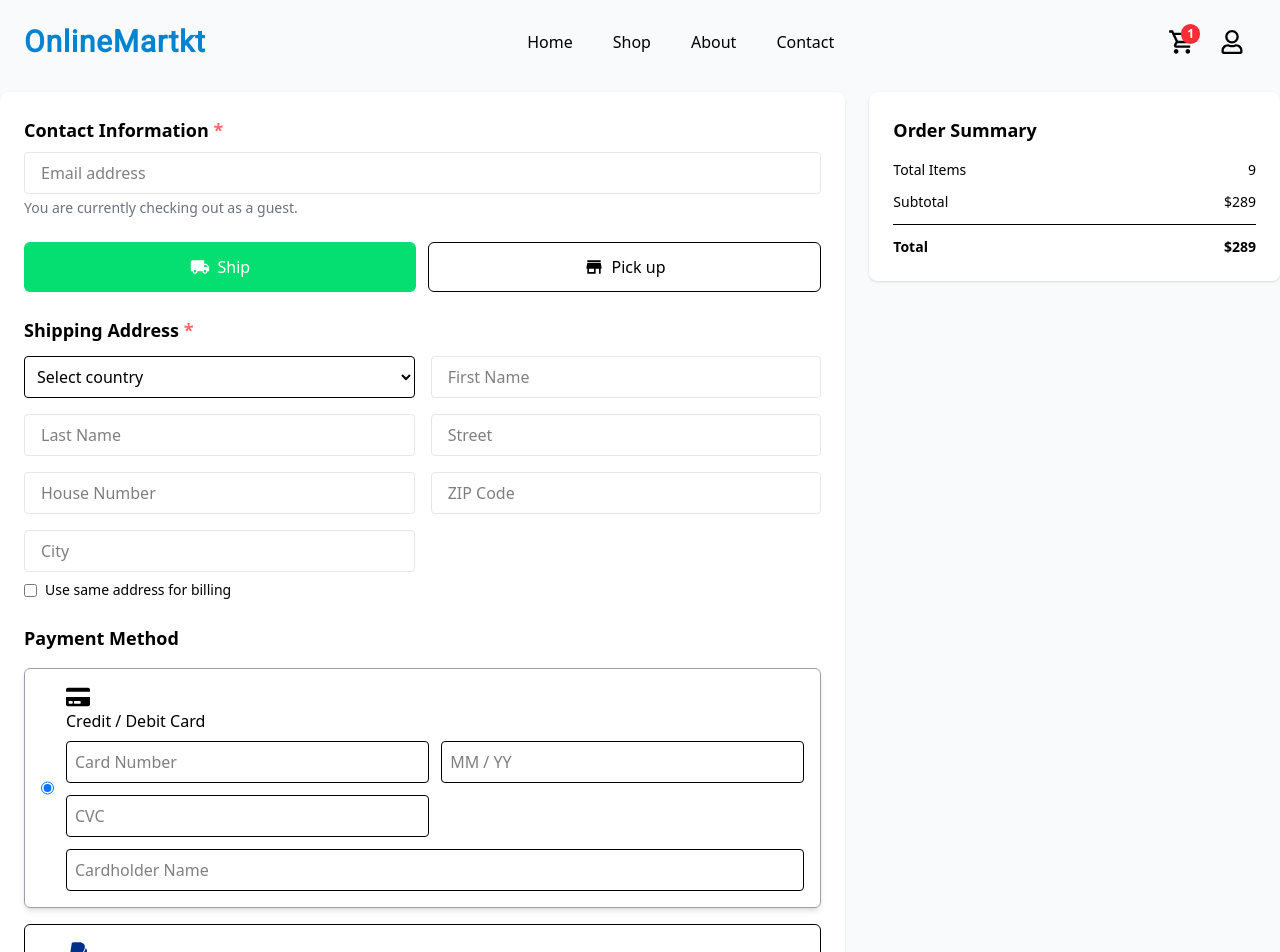
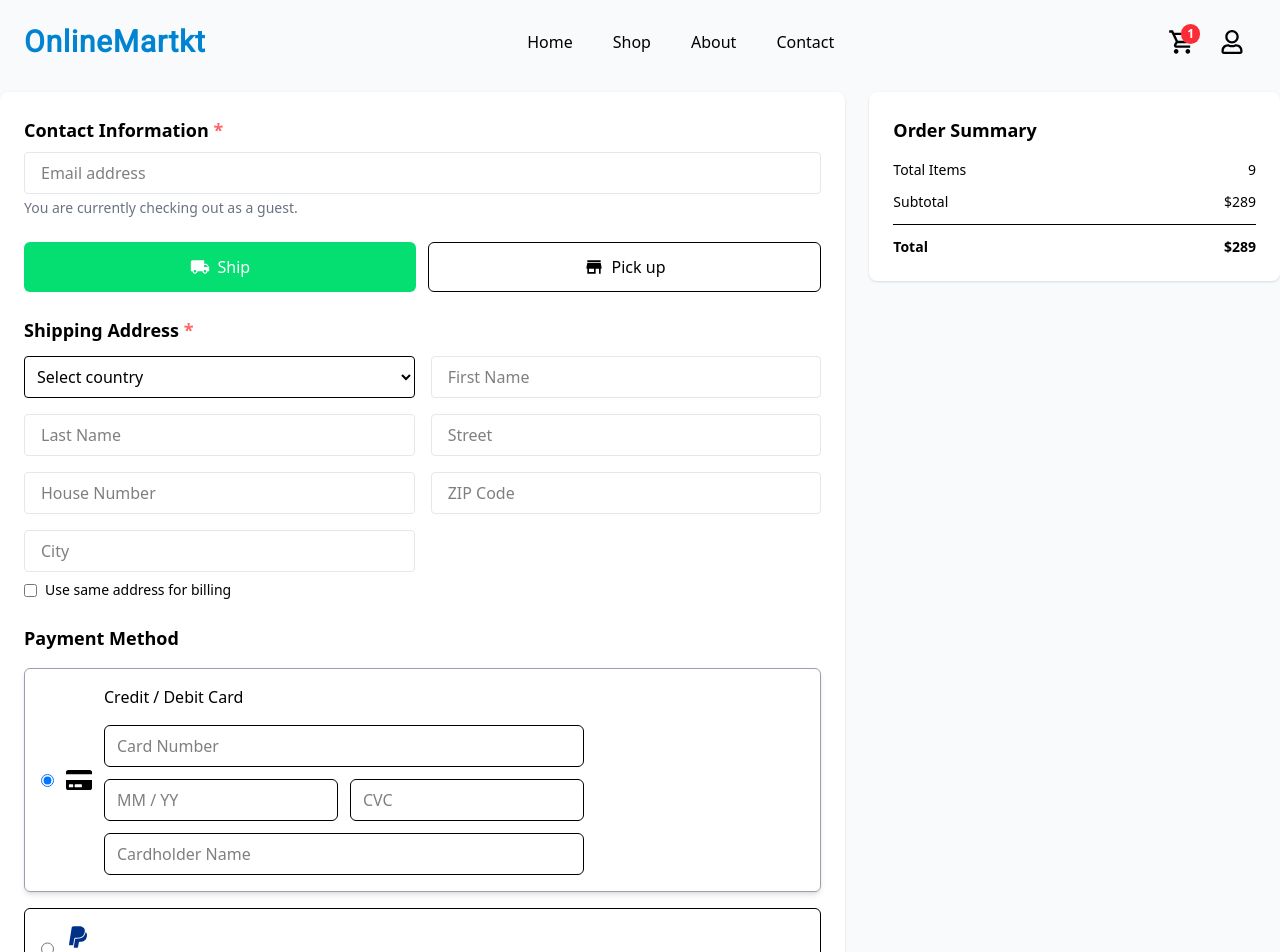
Before and after one commit to JumaQasimiM/onlinemark, a React (Vite) app: page /checkout in a window 1280 px wide. Shown: the top 952 px of the page. Built offline with nearby package versions, Linux system fonts and the light colour scheme; a web font is replaced by a local one.

Commit message:
update landing pagge

```diff
--- a/src/components/Hero.jsx
+++ b/src/components/Hero.jsx
@@ -2,6 +2,7 @@ import Einkaufen from "../assets/einkaufen.jpg";
 import { FaShoppingBag } from "react-icons/fa";
 import { motion } from "framer-motion";
 
+import { Link } from "react-router-dom";
 const container = {
   hidden: { opacity: 0 },
   show: {
@@ -56,6 +57,7 @@ export const Hero = () => {
           </motion.p>
 
           <motion.div variants={item} className="flex gap-4">
+            <Link to="/products">
               <motion.button
                 whileHover={{ scale: 1.08 }}
                 whileTap={{ scale: 0.95 }}
@@ -64,7 +66,8 @@ export const Hero = () => {
                 <FaShoppingBag />
                 Shop Now
               </motion.button>
-
+            </Link>
+            <Link to="/products">
               <motion.button
                 whileHover={{ scale: 1.08 }}
                 whileTap={{ scale: 0.95 }}
@@ -72,6 +75,7 @@ export const Hero = () => {
               >
                 View Deals
               </motion.button>
+            </Link>
           </motion.div>
         </motion.div>
 
--- a/src/pages/Checkout.jsx
+++ b/src/pages/Checkout.jsx
@@ -447,10 +447,15 @@ export const Checkout = () => {
             <div className="space-y-4">
               {/* Card */}
               <label
-                className={`border rounded-md p-4 flex gap-3 cursor-pointer ${
-                  paymentMethod === "card" ? "border-gray-400 shadow-md" : ""
+                className={`border rounded-md p-4 flex gap-3 cursor-pointer transition-all ${
+                  paymentMethod === "card"
+                    ? "border-gray-400 shadow-md"
+                    : "hover:border-gray-300"
                 }`}
               >
+                <div className="flex flex-col sm:flex-row gap-3">
+                  {/* Radio + Icon */}
+                  <div className="flex items-center gap-3">
                     <input
                       type="radio"
                       name="payment"
@@ -458,41 +463,45 @@ export const Checkout = () => {
                       checked={paymentMethod === "card"}
                       onChange={(e) => setPaymentMethod(e.target.value)}
                     />
+                    <FaCreditCard size={26} />
+                  </div>
+
+                  {/* Content */}
                   <div className="flex-1">
-                  <FaCreditCard size={24} />
                     <p className="font-medium">Credit / Debit Card</p>
+
                     {paymentMethod === "card" && (
-                    <div className="mt-2 grid grid-cols-1 md:grid-cols-2 gap-3">
+                      <div className="mt-4 grid grid-cols-1 sm:grid-cols-2 gap-3 w-74 md:w-120">
                         <input
                           value={cardNumber}
                           onChange={(e) => setCardNumber(e.target.value)}
                           placeholder="Card Number"
-                        className="border py-2 px-2 rounded "
+                          className="col-span-1 sm:col-span-2 border px-3 py-2 rounded-md focus:outline-none"
                         />
 
                         <input
                           value={date}
                           onChange={(e) => setDate(e.target.value)}
-                        name="date"
                           placeholder="MM / YY"
-                        className="border py-2 px-2 rounded "
+                          className="w-full border px-3 py-2 rounded-md focus:outline-none"
                         />
+
                         <input
                           value={cvc}
                           onChange={(e) => setCVC(e.target.value)}
-                        name="CVC"
                           placeholder="CVC"
-                        className="border py-2 px-2 rounded "
+                          className="border px-3 py-2 rounded-md focus:outline-none"
                         />
+
                         <input
                           value={CardholderName}
                           onChange={(e) => setCardholderName(e.target.value)}
-                        name="CardholderName"
                           placeholder="Cardholder Name"
-                        className="col-span-2 border py-2 px-2 rounded "
+                          className="col-span-1 sm:col-span-2 border px-3 py-2 rounded-md focus:outline-none"
                         />
                       </div>
                     )}
+                  </div>
                 </div>
               </label>
 
```
Lines whose indentation alone changed are shown as unchanged.
